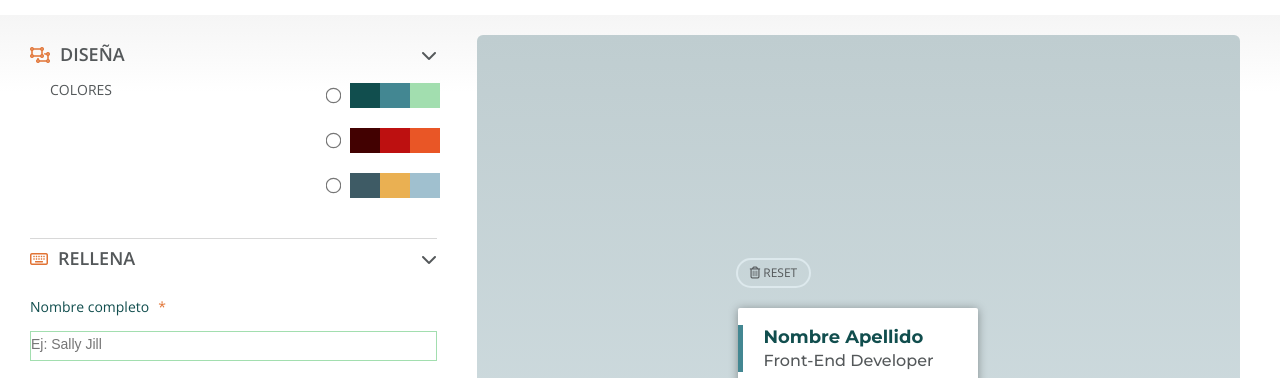
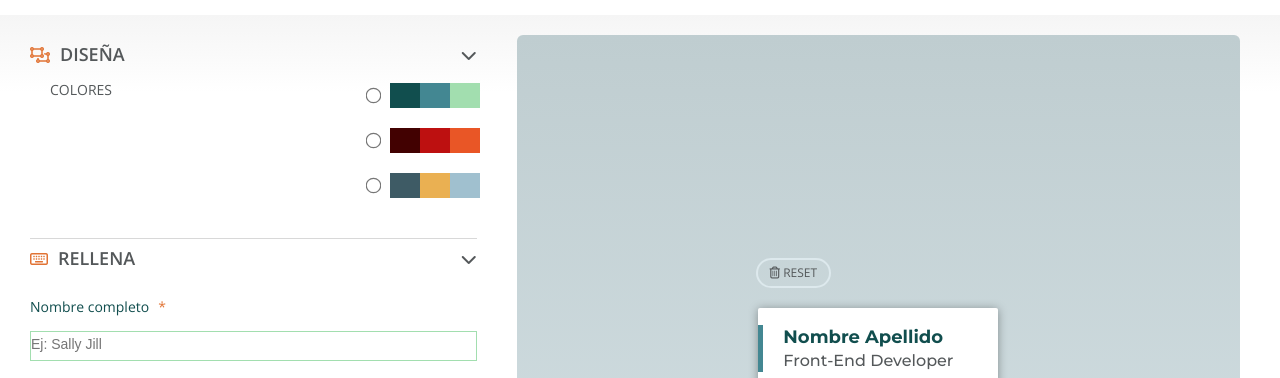
Before and after one commit to Adalab/project-promo-n-module-2-team-3, a website: page docs/interactive.html in a window 1280 px wide. Shown: the part 96-474 px from the top of the page. Drawn offline with nearby package versions, Linux system fonts and the light colour scheme; files that its build step writes are made by us from their sources.

Commit message:
Added new changes

```diff
--- a/src/scss/layout/_page.scss
+++ b/src/scss/layout/_page.scss
@@ -1,4 +1,9 @@
  body {
 width: 100%;
+max-width: 1500px;
+// min-width: 300px;
+margin-left: auto;
+margin-right: auto;
+
 
 }
--- a/src/scss/layout/_result.scss
+++ b/src/scss/layout/_result.scss
@@ -18,7 +18,7 @@
   }
 
   @include desktop {
-    width: 80%;
+    width: 70%;
   }
 
   .button__reset {
```
Also changed, not shown: src/js/main.js (+24 -24 lines).
